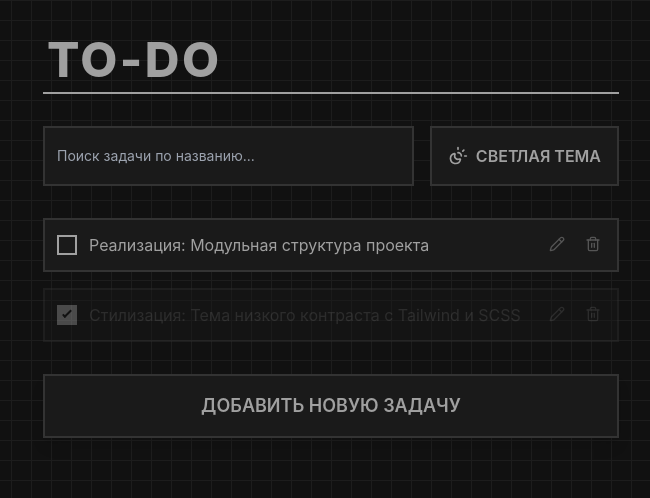
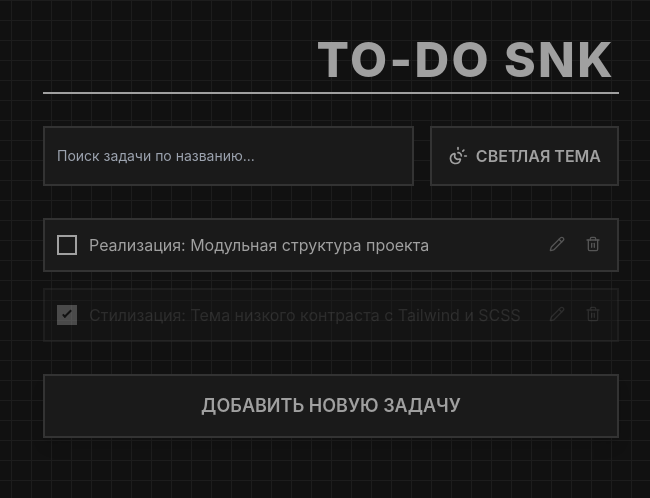
Before and after one commit to serk4s/todo-avantgarde, a website: page index.html in a window 1280 px wide. Shown: the whole page, without its empty margins (309-959 px from the left). Drawn offline with nearby package versions, Linux system fonts and the light colour scheme; files that its build step writes are made by us from their sources.

Commit message:
правки дизайна на 0.00000001%

```diff
--- a/index.html
+++ b/index.html
@@ -3,7 +3,7 @@
 <head>
     <meta charset="UTF-8">
     <meta name="viewport" content="width=device-width, initial-scale=1.0">
-    <title>Лабораторная работа №4: To-Do List (Avant-garde)</title>
+    <title>Лабораторная работа №4: To-Do List</title>
     <link rel="stylesheet" href="dist/css/main.css">
     <script src="https://unpkg.com/lucide@latest/dist/umd/lucide.js"></script>
 </head>
@@ -11,7 +11,7 @@
 
 <main class="max-w-xl mx-auto">
     <header class="mb-8 p-1 border-b-2 border-b-current">
-        <h1 class="text-4xl md:text-5xl font-extrabold mb-1 tracking-wider uppercase text-center md:text-left">TO-DO</h1>
+        <h1 class="text-4xl md:text-5xl font-extrabold mb-1 tracking-wider uppercase text-center md:text-right">TO-DO snk</h1>
     </header>
 
     <section class="flex flex-col md:flex-row gap-4 mb-8">
```
